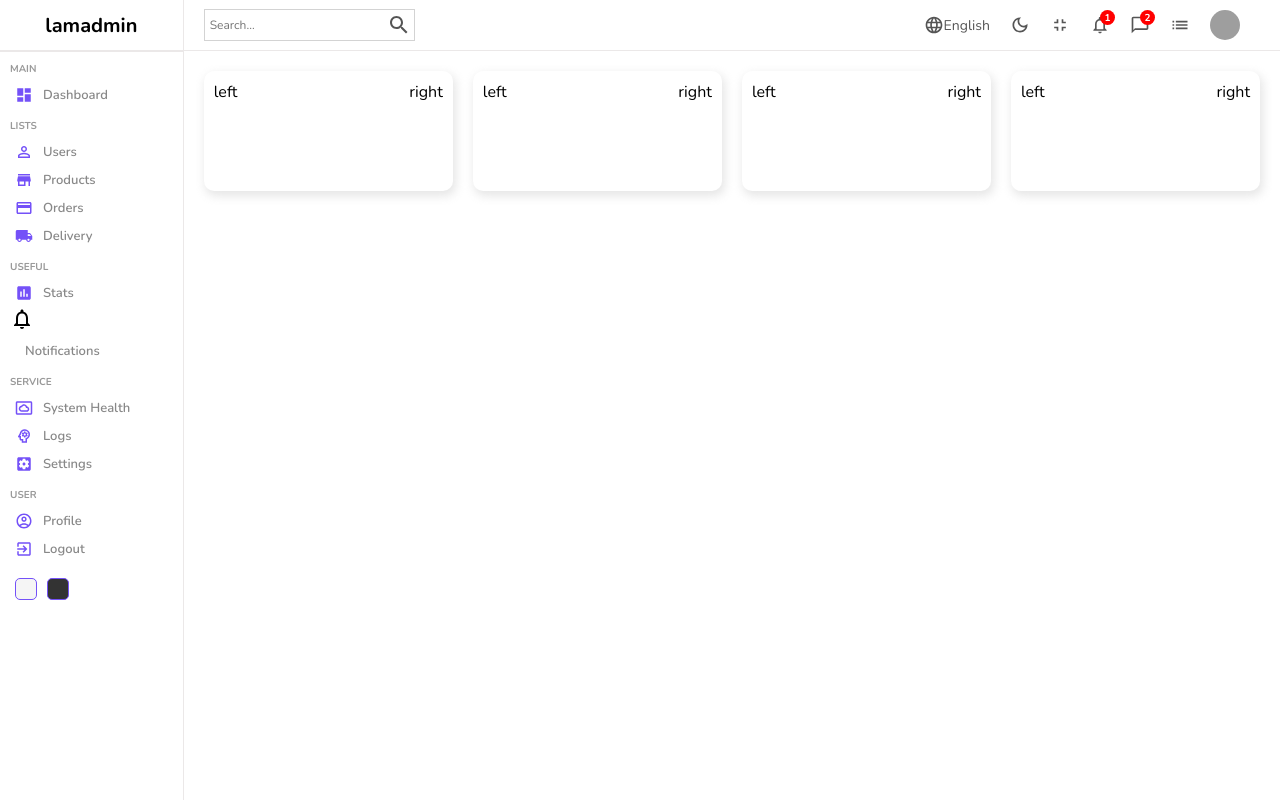
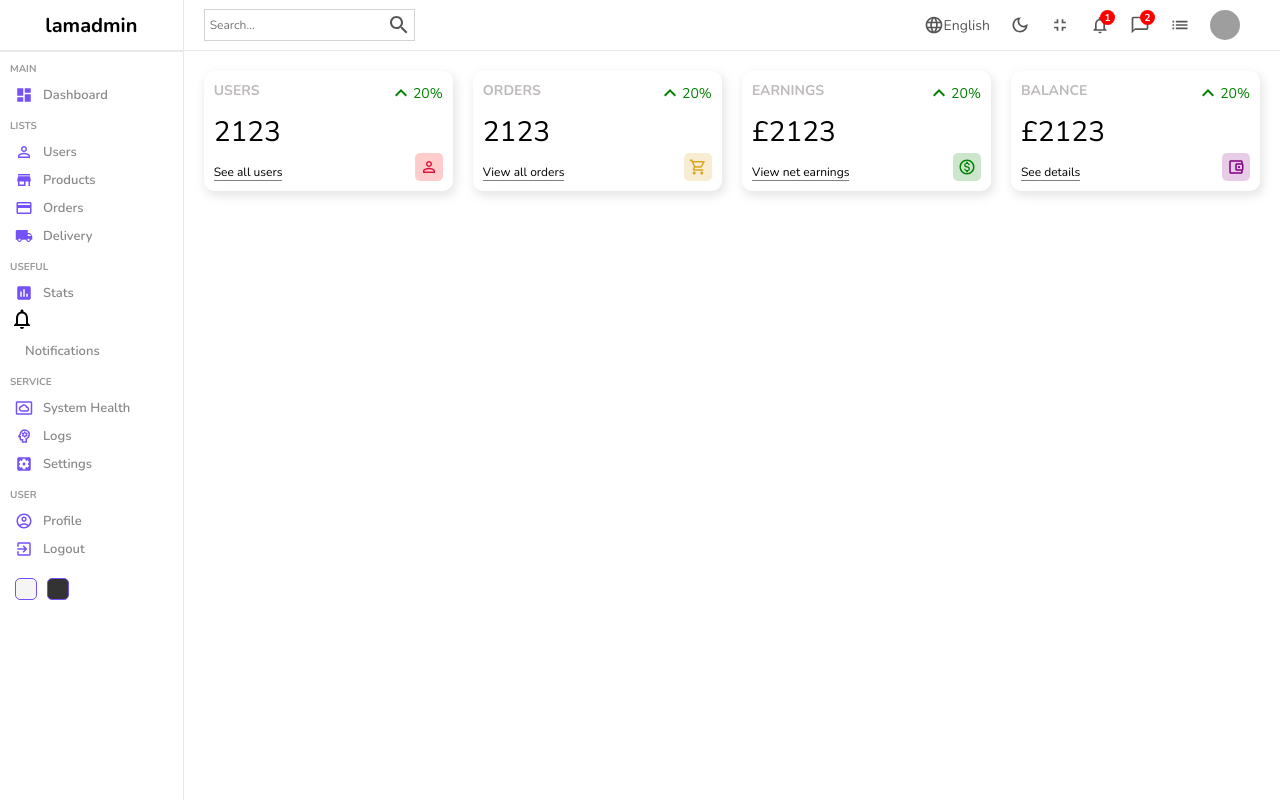
Before and after one commit to JAYMAC1/react-admin-panel, a React (Create React App) app: page / in a window 1280 px wide. Built offline with nearby package versions, Linux system fonts and the light colour scheme; grey boxes are pictures that could not be loaded.

Commit message:
complete Widget component and styles

```diff
--- a/src/components/widget/Widget.jsx
+++ b/src/components/widget/Widget.jsx
@@ -1,11 +1,100 @@
 import React from 'react'
 import './widget.scss'
+import KeyboardArrowUpIcon from '@mui/icons-material/KeyboardArrowUp'
+import PersonOutlineOutlinedIcon from '@mui/icons-material/PersonOutlineOutlined'
+import AccountBalanceWalletOutlinedIcon from '@mui/icons-material/AccountBalanceWalletOutlined'
+import ShoppingCartOutlinedIcon from '@mui/icons-material/ShoppingCartOutlined'
+import MonetizationOnOutlinedIcon from '@mui/icons-material/MonetizationOnOutlined'
 
-const Widget = () => {
+const Widget = ({ type }) => {
+  let data
+
+  const amount = 2123
+  const diff = 20
+
+  switch (type) {
+    case 'user':
+      data = {
+        title: 'USERS',
+        isMoney: false,
+        link: 'See all users',
+        icon: (
+          <PersonOutlineOutlinedIcon
+            className='icon'
+            style={{
+              color: 'crimson',
+              backgroundColor: 'rgba(255, 0, 0, 0.2)',
+            }}
+          />
+        ),
+      }
+      break
+    case 'order':
+      data = {
+        title: 'ORDERS',
+        isMoney: false,
+        link: 'View all orders',
+        icon: (
+          <ShoppingCartOutlinedIcon
+            className='icon'
+            style={{
+              backgroundColor: 'rgba(218, 165, 32, 0.2)',
+              color: 'goldenrod',
+            }}
+          />
+        ),
+      }
+      break
+    case 'earning':
+      data = {
+        title: 'EARNINGS',
+        isMoney: true,
+        link: 'View net earnings',
+        icon: (
+          <MonetizationOnOutlinedIcon
+            className='icon'
+            style={{ backgroundColor: 'rgba(0, 128, 0, 0.2)', color: 'green' }}
+          />
+        ),
+      }
+      break
+    case 'balance':
+      data = {
+        title: 'BALANCE',
+        isMoney: true,
+        link: 'See details',
+        icon: (
+          <AccountBalanceWalletOutlinedIcon
+            className='icon'
+            style={{
+              backgroundColor: 'rgba(128, 0, 128, 0.2)',
+              color: 'purple',
+            }}
+          />
+        ),
+      }
+      break
+    default:
+      break
+  }
+
   return (
     <div className='widget'>
-      <div className='left'>left</div>
-      <div className='right'>right</div>
+      <div className='left'>
+        <span className='title'>{data.title}</span>
+        <span className='counter'>
+          {data.isMoney && '£'}
+          {amount}
+        </span>
+        <span className='link'>{data.link}</span>
+      </div>
+      <div className='right'>
+        <div className='percentage positive'>
+          <KeyboardArrowUpIcon />
+          {diff}%
+        </div>
+        {data.icon}
+      </div>
     </div>
   )
 }
--- a/src/components/widget/widget.scss
+++ b/src/components/widget/widget.scss
@@ -7,4 +7,49 @@
   box-shadow: 2px 4px 10px 1px rgba(201, 201, 201, 0.47);
   border-radius: 10px;
   height: 100px;
+
+  .left,
+  .right {
+    display: flex;
+    flex-direction: column;
+    justify-content: space-between;
+
+    .title {
+      font-weight: bold;
+      font-size: 14px;
+      color: rgb(190, 186, 186);
+    }
+
+    .link {
+      width: max-content;
+      font-size: 12px;
+      border-bottom: 1px solid #808080;
+    }
+
+    .counter {
+      font-size: 28px;
+      font-weight: 300;
+    }
+
+    .percentage {
+      display: flex;
+      align-items: center;
+      font-size: 14px;
+
+      &.positive {
+        color: #008000;
+      }
+
+      &.negative {
+        color: #ff0000;
+      }
+    }
+
+    .icon {
+      font-size: 18px;
+      padding: 5px;
+      border-radius: 5px;
+      align-self: flex-end;
+    }
+  }
 }
```
